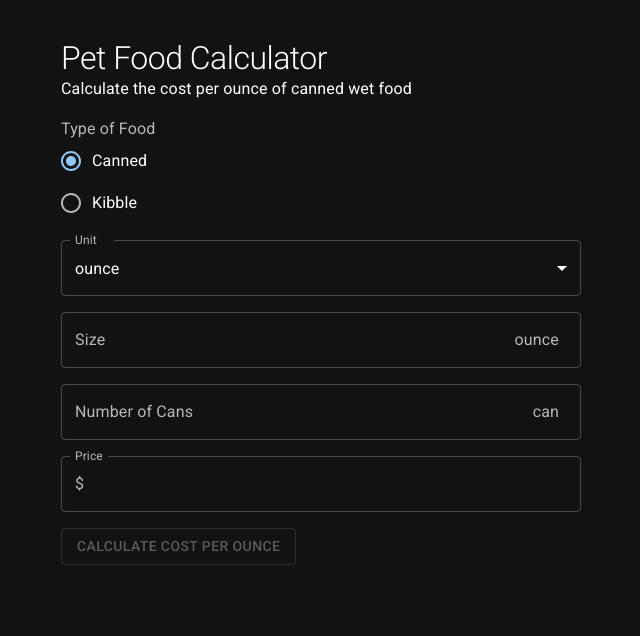
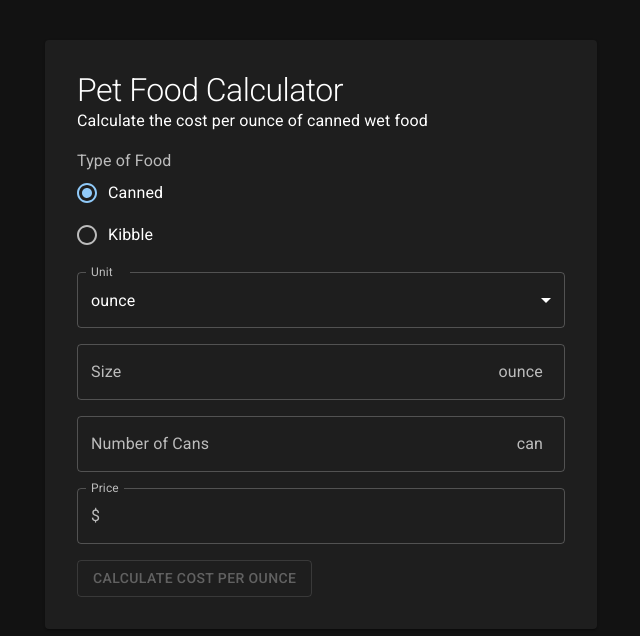
Before and after one commit to jaewebb/pet-food-calculator, a React (Vite) app: page / in a window 1280 px wide. Shown: the top 636 px of the page, without its empty margins (319-959 px from the left). Built offline with nearby package versions, Linux system fonts and the light colour scheme.

Commit message:
give the caldulator the paper material

```diff
--- a/src/App.tsx
+++ b/src/App.tsx
@@ -1,6 +1,6 @@
 import { ChangeEvent, useMemo, useState } from 'react'
 
-import { CssBaseline, SelectChangeEvent, ThemeProvider } from "@mui/material"
+import { CssBaseline, Paper, SelectChangeEvent, ThemeProvider } from "@mui/material"
 import { Box, Button, Container, Typography } from "@mui/material"
 
 import theme from "./theme"
@@ -47,6 +47,7 @@ function App() {
     <ThemeProvider theme={theme}>
       <CssBaseline />
       <Container maxWidth="sm" sx={{ mt: 5 }}>
+        <Paper sx={{ p: 2 }}>
           <Box sx={{ m: 2 }}>
             <Typography variant="h1">Pet Food Calculator</Typography>
             <Typography variant="body1">Calculate the cost per {foodUnit} of {foodType === 'can' ? 'canned wet food' : 'a bag of dry kibble'}</Typography>
@@ -115,6 +116,7 @@ function App() {
           <Box sx={{ m: 2 }}>
             { cost ? <div>Cost is {cost} per {foodUnit}</div> : <></>}
           </Box>
+        </Paper>
       </Container>
     </ThemeProvider>
   )
```
Lines whose indentation alone changed are shown as unchanged.
